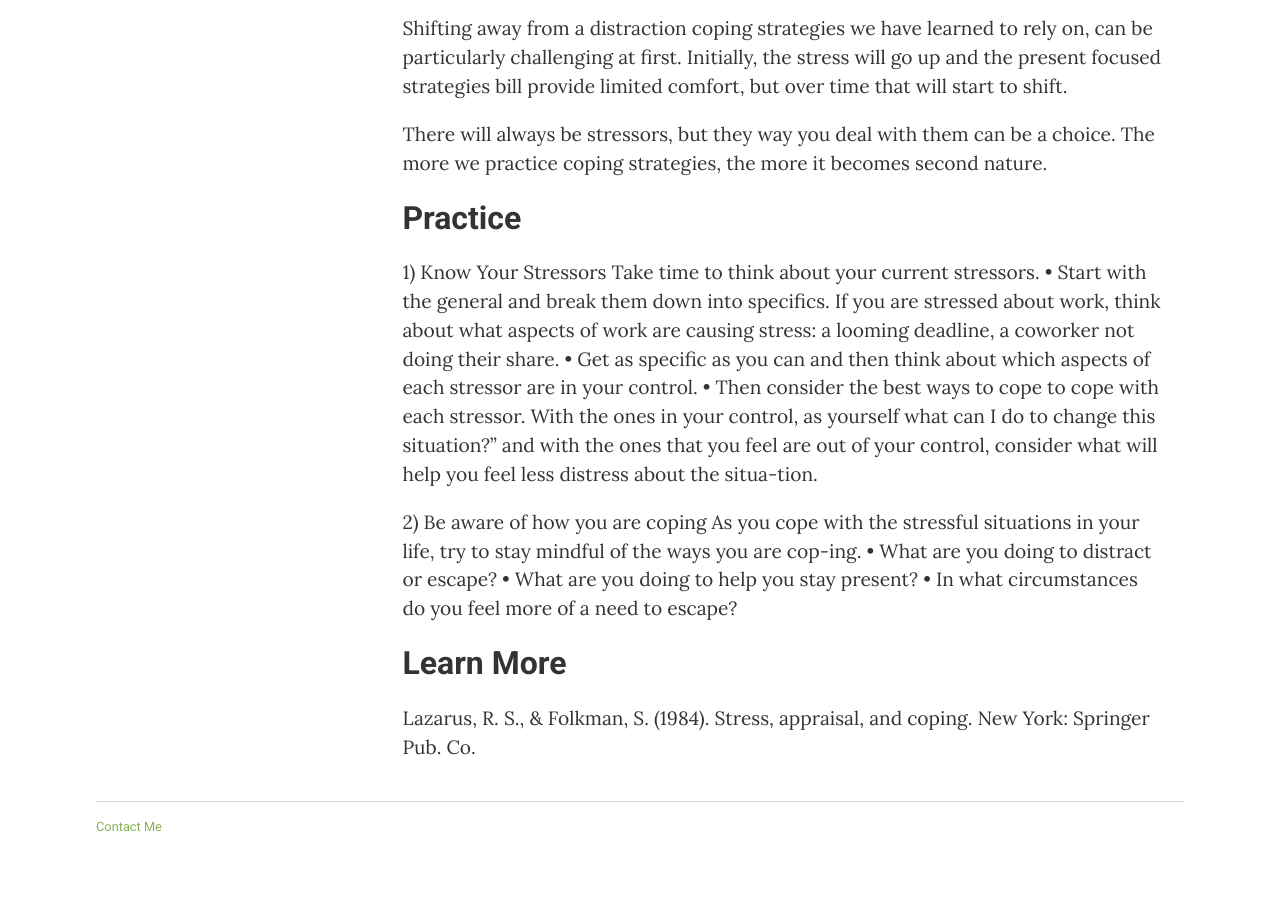
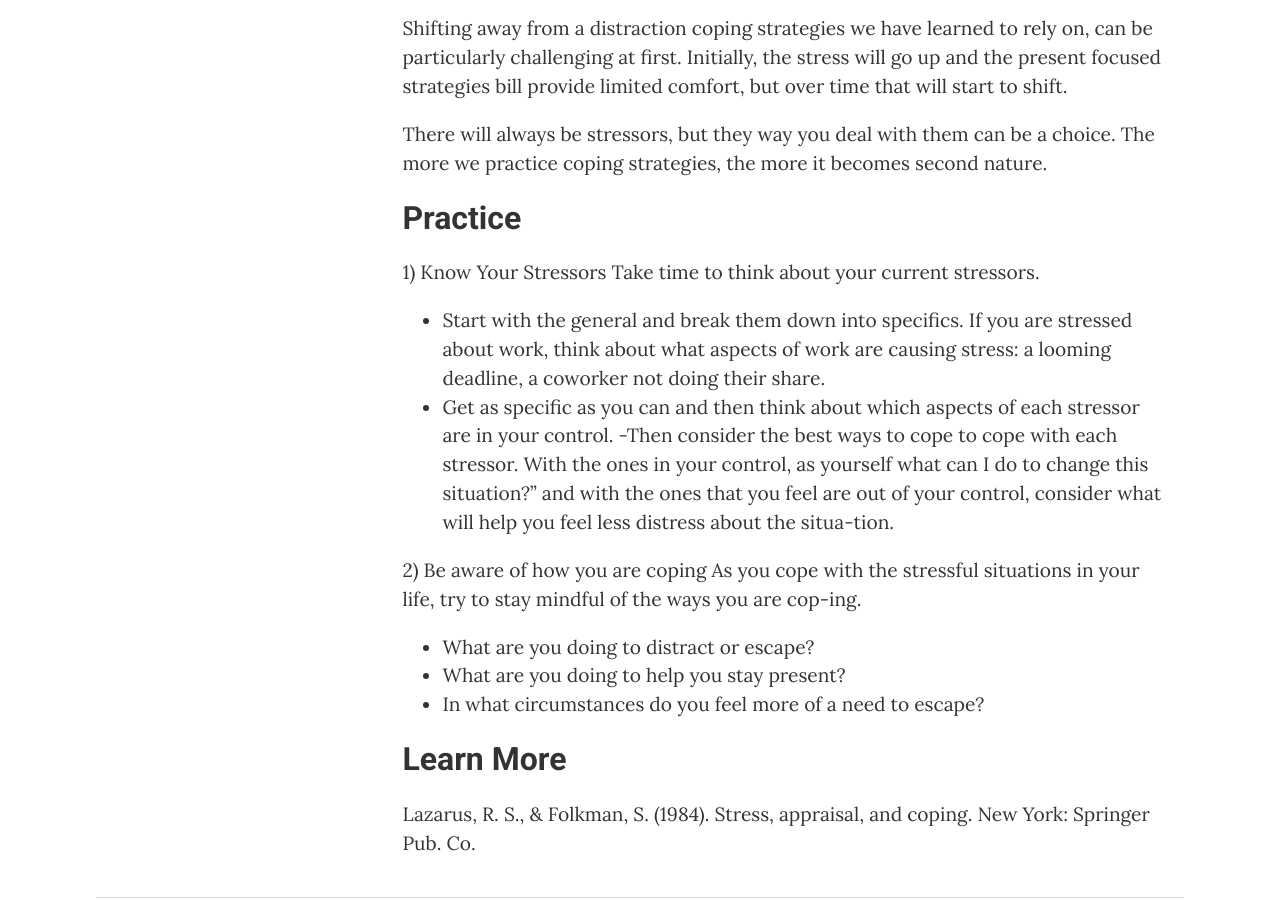
Before and after one commit to mtorres253/mtorres253.github.io, a Jekyll site: the page built from chapt-4/index.md, in a window 1280 px wide and 900 px high, scrolled down 4048 px. Built offline with Jekyll 4.4.1, drawn with Linux system fonts in a browser that asks for light colours; before the commit the page ends 4885 px from its top, so only the background shows below that.

```diff
--- a/chapt-4/index.md
+++ b/chapt-4/index.md
@@ -113,15 +113,15 @@ There will always be stressors, but they way you deal with them can be a choice.
 
 1) Know Your Stressors
 Take time to think about your current stressors.
-•	Start with the general and break them down into specifics. If you are stressed about work, think about what aspects of work are causing stress: a looming deadline, a coworker not doing their share.
-•	Get as specific as you can and then think about which aspects of each stressor are in your control.
-•	Then consider the best ways to cope to cope with each stressor. With the ones in your control, as yourself what can I do to change this situation?” and with the ones that you feel are out of your control, consider what will help you feel less distress about the situa-tion.
+- Start with the general and break them down into specifics. If you are stressed about work, think about what aspects of work are causing stress: a looming deadline, a coworker not doing their share.
+-	Get as specific as you can and then think about which aspects of each stressor are in your control.
+-Then consider the best ways to cope to cope with each stressor. With the ones in your control, as yourself what can I do to change this situation?” and with the ones that you feel are out of your control, consider what will help you feel less distress about the situa-tion.
 
 2) Be aware of how you are coping
 As you cope with the stressful situations in your life, try to stay mindful of the ways you are cop-ing.
-•	What are you doing to distract or escape?
-•	What are you doing to help you stay present?
-•	In what circumstances do you feel more of a need to escape?
+- What are you doing to distract or escape?
+- What are you doing to help you stay present?
+- In what circumstances do you feel more of a need to escape?
 
 
 
```
